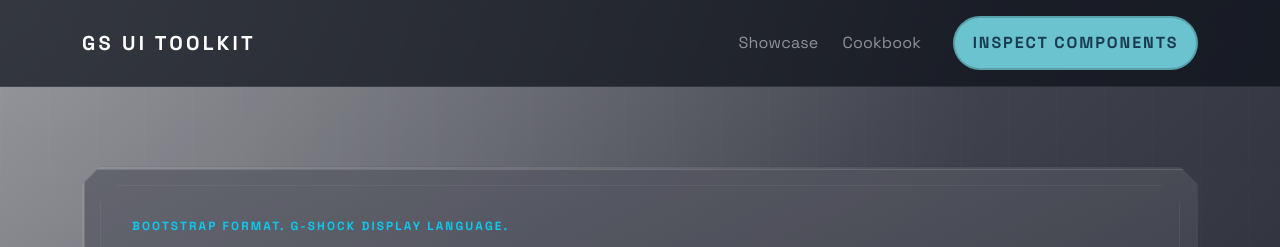
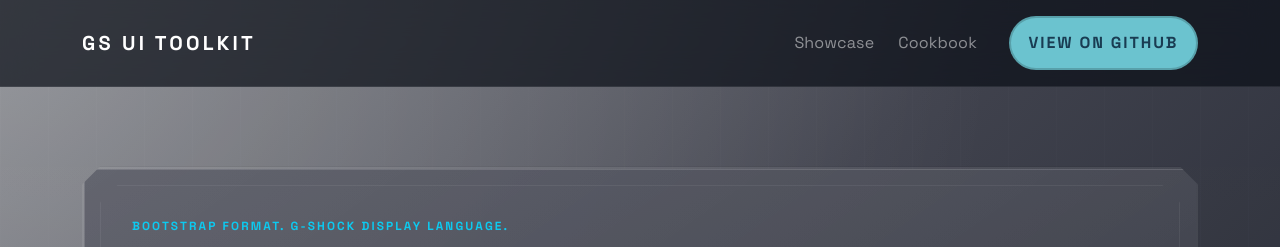
Before and after one commit to BadLeo/gs-bootstrap-toolkit, a plain HTML site: page index.html in a window 1280 px wide. Shown: the top 247 px of the page. Drawn offline with nearby package versions, Linux system fonts and the light colour scheme.

Commit message:
Links update

```diff
--- a/index.html
+++ b/index.html
@@ -25,8 +25,7 @@
         <div class="navbar-nav ms-auto align-items-lg-center gap-lg-2">
           <a class="nav-link text-white-50" href="./index.html">Showcase</a>
           <a class="nav-link text-white-50" href="./cookbook.html">Cookbook</a>
-          <a class="btn toolkit-button toolkit-button-primary ms-lg-3 interactive" href="./cookbook.html">Inspect
-            Components</a>
+          <a class="btn toolkit-button toolkit-button-primary ms-lg-3 interactive" href="https://github.com/BadLeo/gs-bootstrap-toolkit" target="_blank">View on GitHub</a>
         </div>
       </div>
     </div>
```
Also changed, not shown: cookbook.html (+1 -0 lines), 1 other file.
